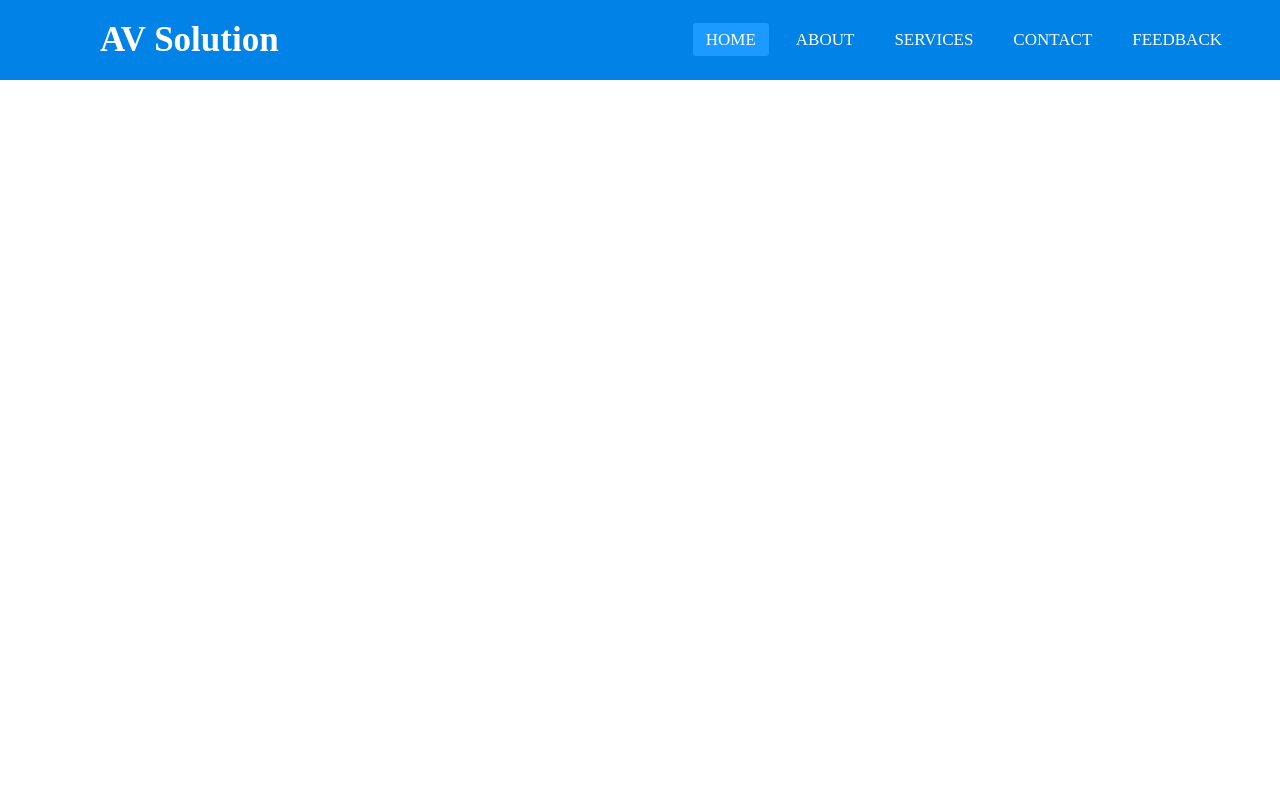
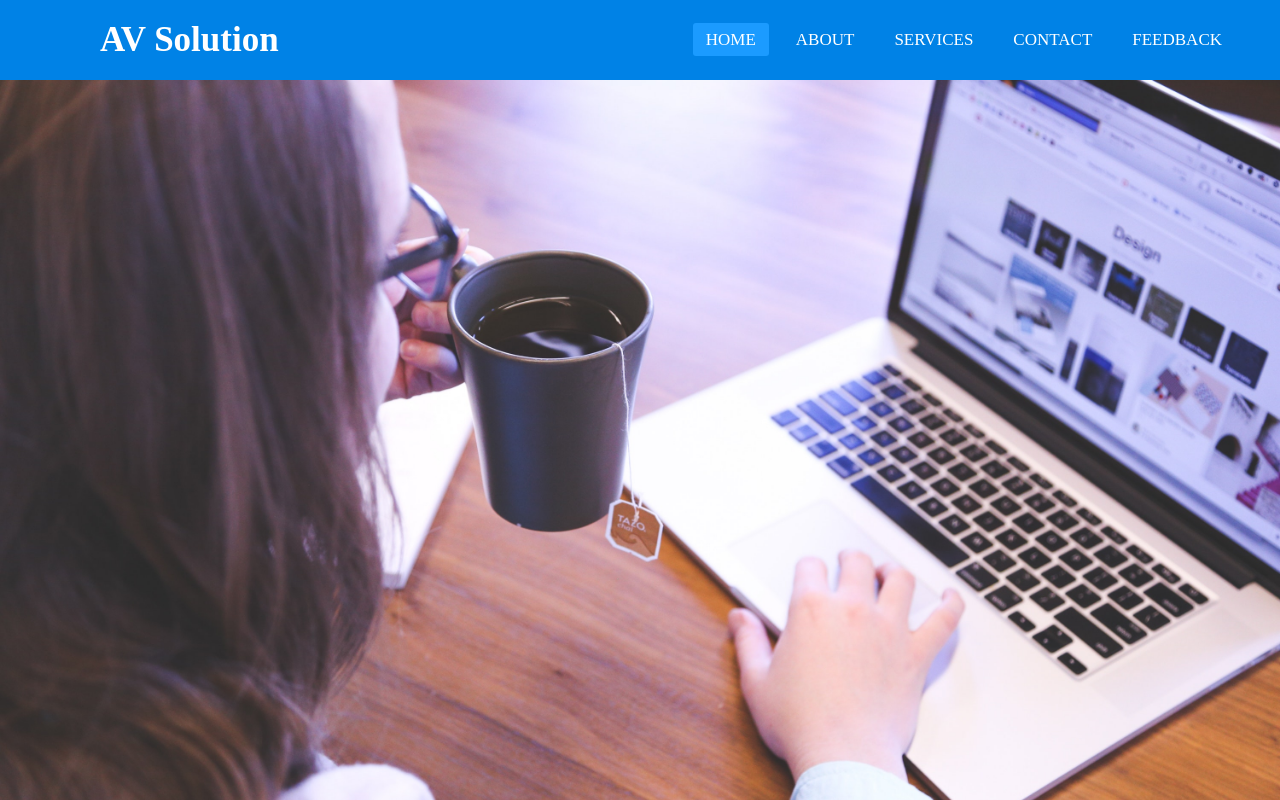
Before and after one commit to ajaysinghvns/template, a plain HTML site: page index.html in a window 1280 px wide. Drawn offline with Linux system fonts and the light colour scheme.

Commit message:
Update style.css

```diff
--- a/style.css
+++ b/style.css
@@ -6,7 +6,12 @@
   box-sizing: border-box;
 }
 body {
+  width: 100vw;
+  height: 100vh;
   font-family: montserrat;
+  background: url("./img/laptop2.jpg") no-repeat;
+  background-position:center;
+  background-size: cover;
 }
 nav {
   background: #0082e6;
```
